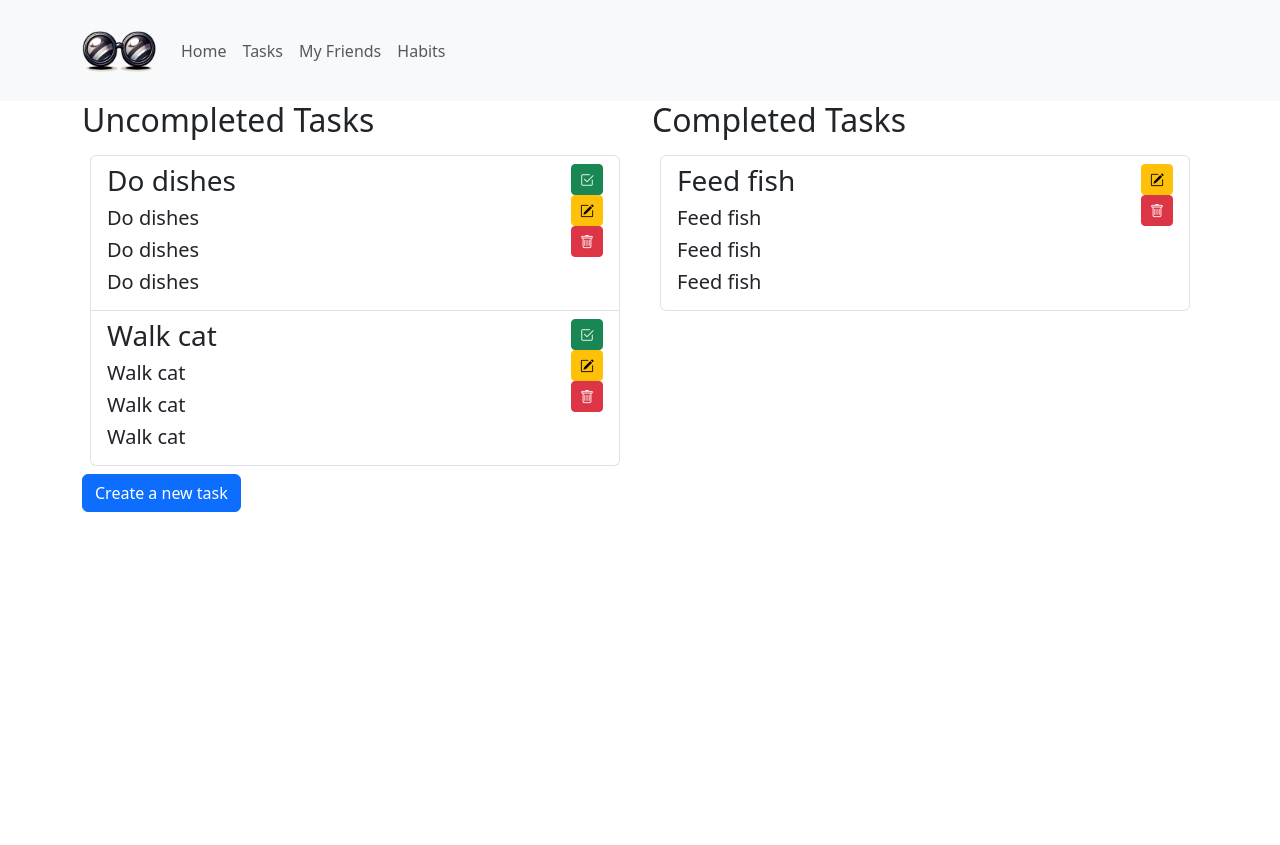
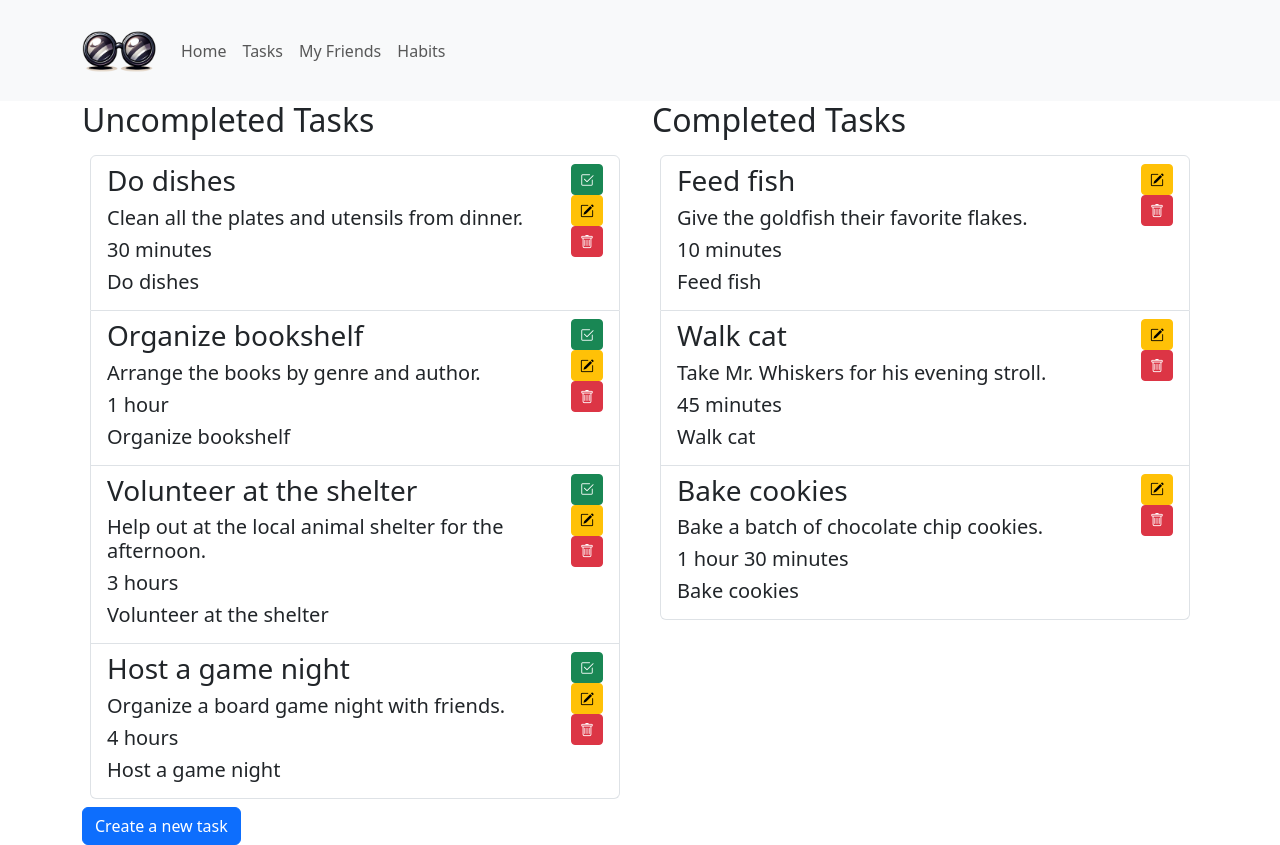
Before and after one commit to doctorbond2/GRUPPARBETE-Project-Morfjus, a React (Vite) app: page /tasks in a window 1280 px wide. Before the commit the page ends 800 px from the top, so only its background shows below. Built offline with nearby package versions, Linux system fonts and the light colour scheme.

Commit message:
TaskForm functionality

```diff
--- a/src/App.jsx
+++ b/src/App.jsx
@@ -8,6 +8,7 @@ import Home from "./pages/Home";
 import Habits from "./pages/Habits";
 import NewHabit from "./pages/NewHabit";
 import NavbarLayout from "./pages/NavbarLayout";
+import initialTasks from "./mockData/initialTasks";
 
 const defaultHabits = [
   { title: "Learning guitar", streak: 2, prio: { str: "Low", tier: 1 } },
@@ -28,13 +29,9 @@ const defaultHabits = [
     prio: { str: "Low", tier: 1 },
   },
 ];
+
 function App() {
-  const dummyTasks = [
-    { id: 1, title: "Do dishes", completed: false },
-    { id: 2, title: "Feed fish", completed: true },
-    { id: 3, title: "Walk cat", completed: false },
-  ];
-  const [tasks, setTasks] = useState(dummyTasks);
+  const [tasks, setTasks] = useState(initialTasks);
   const [habits, setHabits] = useState(defaultHabits);
   const [friends, setFriends] = useState([
     {
--- a/src/components/tasksComp/Task.jsx
+++ b/src/components/tasksComp/Task.jsx
@@ -24,6 +24,15 @@ const Task = ({ task, onMarkAsCompleted, onSaveEdit, onRemoveTask }) => {
     setIsEditing(false);
   };
 
+  const formatTime = (minutes) => {
+    if (minutes < 60) return `${minutes} minutes`;
+    const hours = Math.floor(minutes / 60);
+    const remainingMinutes = minutes % 60;
+    return `${hours} hour${hours > 1 ? "s" : ""} ${
+      remainingMinutes > 0 ? `${remainingMinutes} minutes` : ""
+    }`;
+  };
+
   return (
     <ListGroup.Item>
       <Row className="align-items-start">
@@ -44,8 +53,8 @@ const Task = ({ task, onMarkAsCompleted, onSaveEdit, onRemoveTask }) => {
               <span>
                 <h3>{task.title}</h3>
               </span>
-              <h5>{task.title}</h5>
-              <h5>{task.title}</h5>
+              <h5>{task.description}</h5>
+              <h5>{formatTime(task.estimatedTime)}</h5>
               <h5>{task.title}</h5>
             </>
           )}
--- a/src/components/tasksComp/TaskForms.jsx
+++ b/src/components/tasksComp/TaskForms.jsx
@@ -1,40 +1,71 @@
 import React, { useState } from "react";
-import { Button, Form, Container } from "react-bootstrap";
-import "bootstrap-icons/font/bootstrap-icons.css";
+import { Button, Form } from "react-bootstrap";
 
-const TaskForms = ({ handleTimeChange, formatTime, minutes }) => {
+const TaskForms = ({ handleTimeChange, formatTime, minutes, addTask }) => {
+  const [title, setTitle] = useState("");
+  const [description, setDescription] = useState("");
+  const [category, setCategory] = useState("Busywork");
+
+  const handleSubmit = (event) => {
+    event.preventDefault();
+    const newTask = {
+      id: Date.now(),
+      title,
+      description,
+      category,
+      estimatedTime: minutes,
+      completed: false,
+    };
+    addTask(newTask);
+    setTitle("");
+    setDescription("");
+    setCategory("Busywork");
+  };
+
   return (
-    <Form>
+    <Form onSubmit={handleSubmit}>
       <Form.Group className="mb-3">
         <Form.Label>Title</Form.Label>
         <Button variant="outline-dark" size="sm">
           <i className="bi bi-dice-6-fill"></i>
         </Button>
-        <Form.Control placeholder="Task title" />
-        <Form.Text className="text-muted"></Form.Text>
+        <Form.Control
+          placeholder="Task title"
+          value={title}
+          onChange={(e) => setTitle(e.target.value)}
+        />
       </Form.Group>
 
       <Form.Group className="mb-3">
         <Form.Label>Description</Form.Label>
-        <Form.Control placeholder="Task description" />
+        <Form.Control
+          placeholder="Task description"
+          value={description}
+          onChange={(e) => setDescription(e.target.value)}
+        />
       </Form.Group>
+
       <Form.Group className="mb-3">
         <Form.Label>Category</Form.Label>
-        <Form.Select>
-          <option>Busywork</option>
-          <option>Charity</option>
-          <option>Cooking</option>
-          <option>DIY</option>
-          <option>Education</option>
-          <option>Music</option>
-          <option>Recreational</option>
-          <option>Relaxation</option>
-          <option>Social</option>
+        <Form.Select
+          value={category}
+          onChange={(e) => setCategory(e.target.value)}
+        >
+          <option value="Busywork">Busywork</option>
+          <option value="Charity">Charity</option>
+          <option value="Cooking">Cooking</option>
+          <option value="DIY">DIY</option>
+          <option value="Education">Education</option>
+          <option value="Music">Music</option>
+          <option value="Recreational">Recreational</option>
+          <option value="Relaxation">Relaxation</option>
+          <option value="Social">Social</option>
         </Form.Select>
       </Form.Group>
+
       <Form.Group className="mb-3">
         <Form.Label>Estimated Time: {formatTime(minutes)}</Form.Label>
-        <br></br>
+        <br />
         <Form.Range
           style={{ width: "50%" }}
           min="5"
@@ -44,10 +75,12 @@ const TaskForms = ({ handleTimeChange, formatTime, minutes }) => {
           onChange={handleTimeChange}
         />
       </Form.Group>
+
       <Button variant="primary" type="submit">
         Create task
       </Button>
     </Form>
   );
 };
+
 export default TaskForms;
--- /dev/null
+++ b/src/mockData/initialTasks.jsx
@@ -0,0 +1,60 @@
+const initialTasks = [
+  {
+    id: 1,
+    title: "Do dishes",
+    description: "Clean all the plates and utensils from dinner.",
+    category: "Busywork",
+    estimatedTime: 30,
+    completed: false,
+  },
+  {
+    id: 2,
+    title: "Feed fish",
+    description: "Give the goldfish their favorite flakes.",
+    category: "Recreational",
+    estimatedTime: 10,
+    completed: true,
+  },
+  {
+    id: 3,
+    title: "Walk cat",
+    description: "Take Mr. Whiskers for his evening stroll.",
+    category: "Relaxation",
+    estimatedTime: 45,
+    completed: true,
+  },
+  {
+    id: 4,
+    title: "Organize bookshelf",
+    description: "Arrange the books by genre and author.",
+    category: "DIY",
+    estimatedTime: 60,
+    completed: false,
+  },
+  {
+    id: 6,
+    title: "Bake cookies",
+    description: "Bake a batch of chocolate chip cookies.",
+    category: "Cooking",
+    estimatedTime: 90,
+    completed: true,
+  },
+  {
+    id: 8,
+    title: "Volunteer at the shelter",
+    description: "Help out at the local animal shelter for the afternoon.",
+    category: "Charity",
+    estimatedTime: 180,
+    completed: false,
+  },
+  {
+    id: 9,
+    title: "Host a game night",
+    description: "Organize a board game night with friends.",
+    category: "Social",
+    estimatedTime: 240,
+    completed: false,
+  },
+];
+
+export default initialTasks;
--- a/src/pages/NewTask.jsx
+++ b/src/pages/NewTask.jsx
@@ -1,10 +1,10 @@
 import React, { useState } from "react";
 import TaskForms from "../components/tasksComp/TaskForms";
-import { Button, Form, Container } from "react-bootstrap";
-import "bootstrap-icons/font/bootstrap-icons.css";
+import { Container } from "react-bootstrap";
 
-const NewTask = () => {
+const NewTask = ({ setTasks }) => {
   const [minutes, setMinutes] = useState(5);
+
   const handleTimeChange = (event) => {
     setMinutes(event.target.value);
   };
@@ -18,6 +18,9 @@ const NewTask = () => {
     }`;
   };
 
+  const addTask = (newTask) => {
+    setTasks((prevTasks) => [...prevTasks, newTask]);
+  };
   return (
     <Container>
       <h1>Create a new task</h1>
@@ -25,7 +28,8 @@ const NewTask = () => {
         handleTimeChange={handleTimeChange}
         formatTime={formatTime}
         minutes={minutes}
-      ></TaskForms>
+        addTask={addTask}
+      />
     </Container>
   );
 };
```
